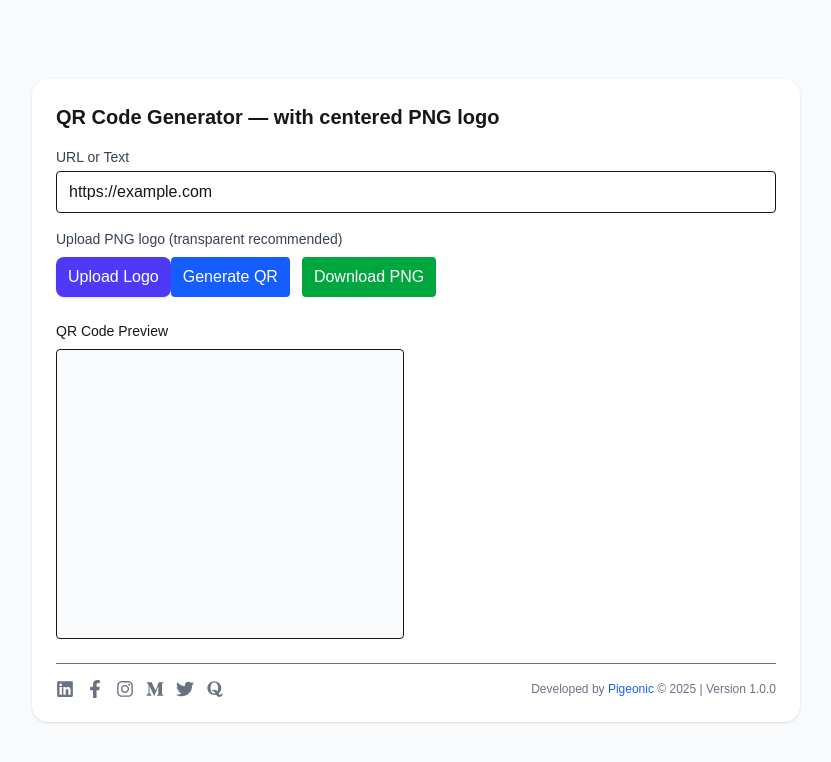
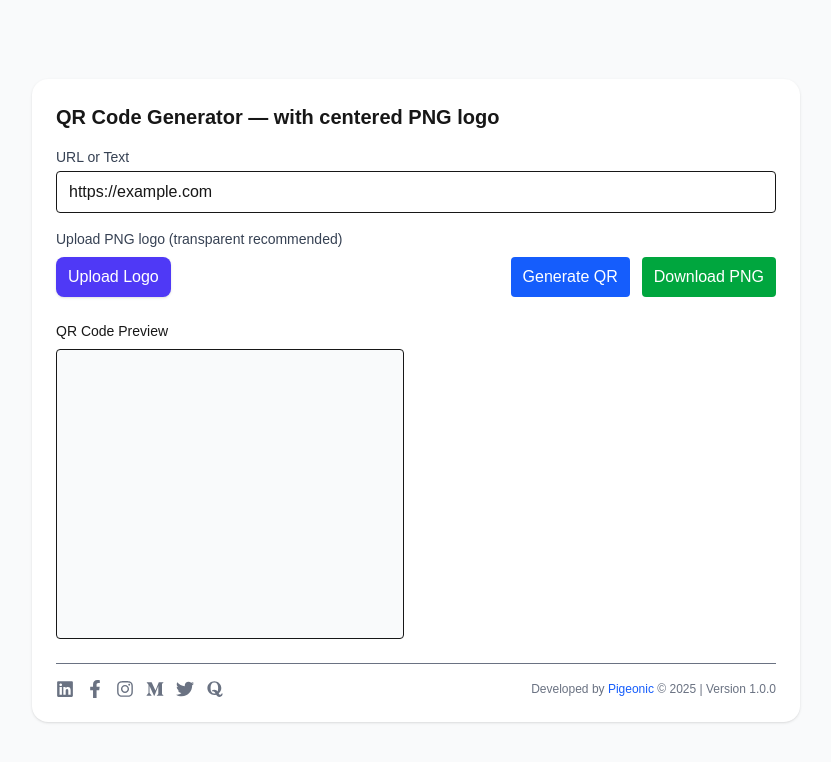
Before and after one commit to ToukirAhamedPigeon/makeqr, a Next.js app: page / in a window 1280 px wide. Shown: the top 762 px of the page, without its empty margins (224-1055 px from the left). Built offline with nearby package versions, Linux system fonts and the light colour scheme.

Commit message:
Design Update

```diff
--- a/app/page.tsx
+++ b/app/page.tsx
@@ -165,7 +165,7 @@ export default function QRWithLogo() {
        </label>
 
         <div className="mt-2 flex flex-col md:flex-row">
-          <div className="flex gap-3">
+          <div className="flex gap-3 w-full md:w-[50%] mb-2 md:mb-0">
             {/* Hidden file input */}
             <input
               id="logoUpload"
@@ -192,7 +192,7 @@ export default function QRWithLogo() {
             )}
 
           </div>
-          <div className="flex gap-3">
+          <div className="flex gap-3 w-full md:w-[50%] mb-2 md:mb-0 justify-end">
             {/* Generate Button */}
             <button
               onClick={generate}
```
